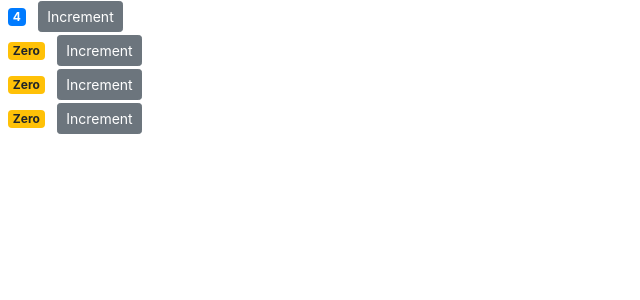
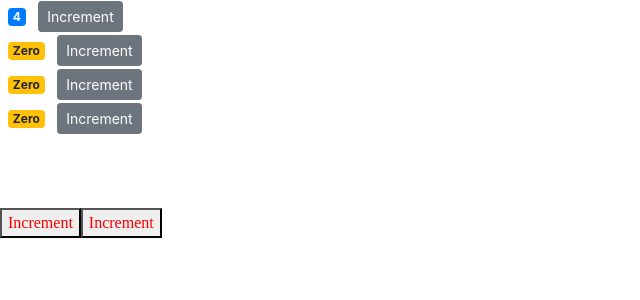
Before and after one commit to looSeeCan/counter-app, a React (Create React App) app: page / in a window 1280 px wide. Shown: the top 300 px of the page, without its empty margins (0-640 px from the left). Built offline with nearby package versions, Linux system fonts and the light colour scheme.

Commit message:
going home
just tried to replicate what i have been doing so far

```diff
--- a/src/components/counter.jsx
+++ b/src/components/counter.jsx
@@ -18,7 +18,6 @@ class Counter extends Component {
     //     fontSize: 50,
     //     fontWeight: "bold"
     // };
-
 
     formatCount() {
         const {value} = this.state /// used object destructuring to improve the commented out return statement
@@ -66,7 +65,7 @@ class Counter extends Component {
         /// launch.json /// spent a whole day trying to set up debugger for react. check git commit. only commenting here, because this is where i
         /// set my breakpoint and git does not recognize the changes in the luanch.json file.
 
-        console.log("this.props:", this.props) /// checking props. these props are being passed in from the render() method in counters.jsx
+        // console.log("this.props:", this.props) /// checking props. these props are being passed in from the render() method in counters.jsx
         let classes = this.getBadgeClasses(); /// refactored
 
 
--- /dev/null
+++ b/src/components/counter1.jsx
@@ -0,0 +1,35 @@
+import React, { Component } from 'react';
+
+class Counter1 extends Component {
+    state = {
+        count: 0
+    };
+
+    style = {
+        color: "red",
+        // fontSize: 50,
+        fontFamily: "cursive" ,
+
+    }
+
+    handleClick() {
+        console.log('Hello World');
+    }
+
+    renderButtons() {
+        console.log("renderButtonsss")
+
+    }
+
+    render() {
+        return(
+            <div>
+                {this.renderButtons()}
+                <button onClick={() => {}} style={this.style} >Increment</button>
+                <button onClick={() => this.handleClick()} style={{color: "red", fontFamily: 'cursive'}}>Increment</button>
+            </div>
+        );
+    };
+};
+
+export default Counter1;
--- a/src/components/counters.jsx
+++ b/src/components/counters.jsx
@@ -4,7 +4,7 @@ import Counter from "./counter";
 
 class Counters extends Component {
 
-    state = {
+    state = { /// state is data that is local or private to that component.
         counters: [{id: 1, value: 4}, {id: 2, value: 0}, {id: 3, value: 0}, {id: 4, value: 0}],
     };
     render() {
--- /dev/null
+++ b/src/components/counters1.jsx
@@ -0,0 +1,18 @@
+import React, { Component } from 'react';
+import Counter1 from './counter1';
+
+class Counters1 extends Component {
+    state = {
+
+    };
+
+    render() {
+        return (
+            <div>
+                <Counter1 />
+            </div>
+        );
+    };
+};
+
+export default Counters1;
--- a/src/index.js
+++ b/src/index.js
@@ -4,12 +4,19 @@ import './index.css';
 import App from './App';
 import reportWebVitals from './reportWebVitals';
 import Counters from "./components/counters";
+import Counters1 from './components/counters1';
 import "bootstrap/dist/css/bootstrap.css"; /// installed this in the begining of the course. 2-Setting Up the Project
+
+
 
 const root = ReactDOM.createRoot(document.getElementById('root'));
 root.render(
   <React.StrictMode>
     <Counters />
+    <br />
+    <br />
+    <br />
+    <Counters1 />
   </React.StrictMode>
 );
 
```
Lines whose indentation alone changed are shown as unchanged.
